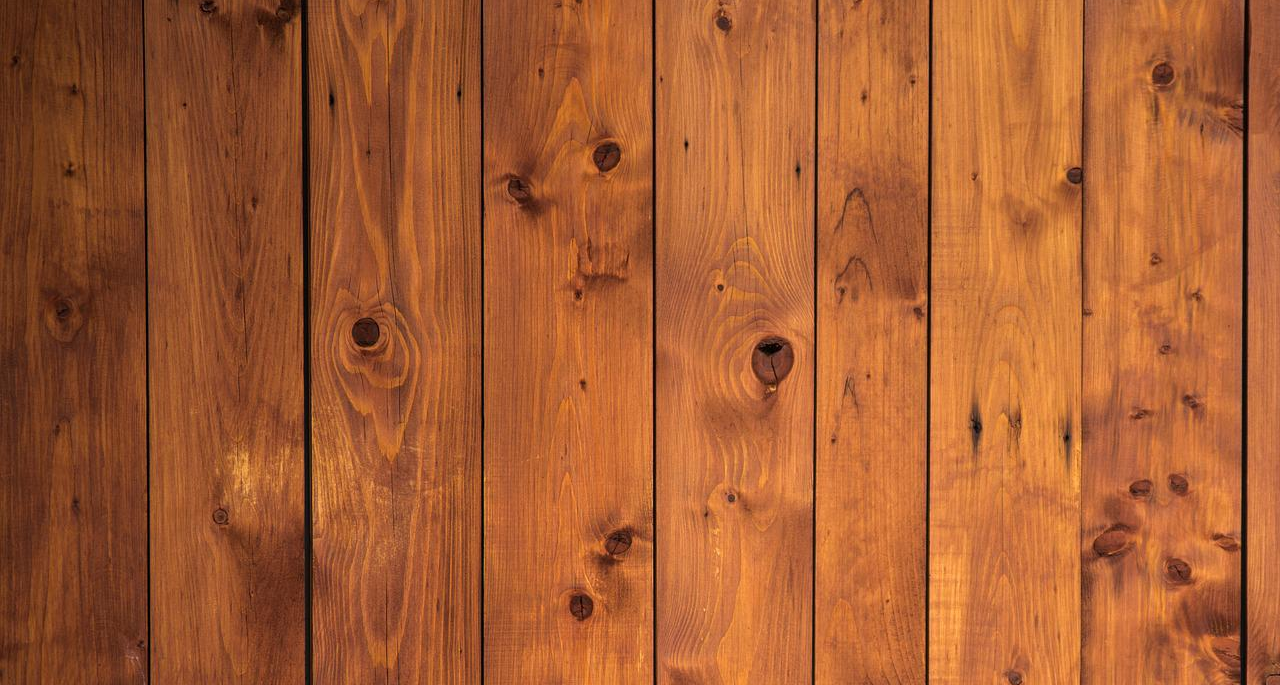
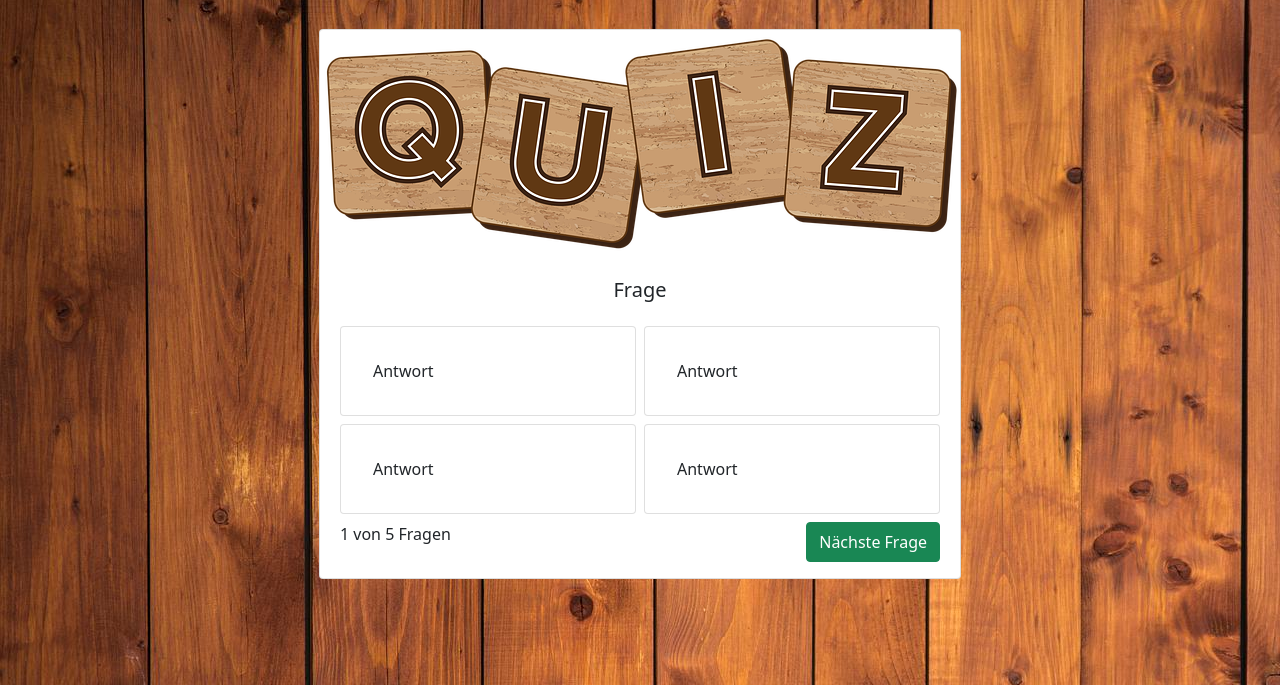
Before and after one commit to KevinSchimke/MeineQuizApp, a website: page index.html in a window 1280 px wide. Shown: the part 115-800 px from the top of the page. Drawn offline with nearby package versions, Linux system fonts and the light colour scheme.

Commit message:
create empty QuizCard

```diff
--- a/index.html
+++ b/index.html
@@ -1,5 +1,6 @@
 <!DOCTYPE html>
 <html lang="de">
+
 <head>
     <meta charset="UTF-8">
     <meta http-equiv="X-UA-Compatible" content="IE=edge">
@@ -7,9 +8,55 @@
     <link rel="stylesheet" href="style/generalstyle.css">
     <link rel="stylesheet" href="node_modules/bootstrap/dist/css/bootstrap.min.css">
     <script src="script/script.js"></script>
-    <title>Document</title>
+    <title>Quiz App</title>
 </head>
+
 <body>
-    <h1 class="my-5">Meine Quiz APP</h1>
+
+    <h1 class="my-5">Quiz App</h1>
+
+    <div class="gameCard mx-5">
+        <div class="card">
+            <img src="img/backgroundCard.png" class="card-img-top">
+            <div class="card-body">
+                <h5 class="card-title questionQuizCard mb-4">Frage</h5>
+
+                <div class="answerRowCard">
+                    <div class="card mb-2 mx-1 w-50 p-3">
+                        <div class="card-body">
+                            Antwort
+                        </div>
+                    </div>
+                    <div class="card mb-2 mx-1 w-50 p-3">
+                        <div class="card-body">
+                            Antwort
+                        </div>
+                    </div>
+                </div>
+
+                <div class="answerRowCard">
+                    <div class="card mb-2 mx-1 w-50 p-3">
+                        <div class="card-body">
+                            Antwort
+                        </div>
+                    </div>
+                    <div class="card mb-2 mx-1 w-50 p-3">
+                        <div class="card-body">
+                            Antwort
+                        </div>
+                    </div>
+                </div>
+
+                <div class="quizCardFooter mx-1">
+                    <p>1 von 5 Fragen</p>
+                    <button type="button" class="btn btn-success">Nächste Frage</button>
+                </div>
+
+            </div>
+        </div>
+    </div>
+
+
 </body>
+
 </html>
--- a/style/generalstyle.css
+++ b/style/generalstyle.css
@@ -7,3 +7,27 @@ h1 {
     color: white;
     text-align: center;
 }
+
+.card{
+    width: auto !important;
+    min-width: 18rem;
+}
+
+.gameCard{
+    display: flex;
+    justify-content: center;
+}
+
+.answerRowCard{
+    display: flex;
+    justify-content: center;
+}
+
+.questionQuizCard{
+    text-align: center;
+}
+
+.quizCardFooter{
+    display: flex;
+    justify-content: space-between;
+}
```
